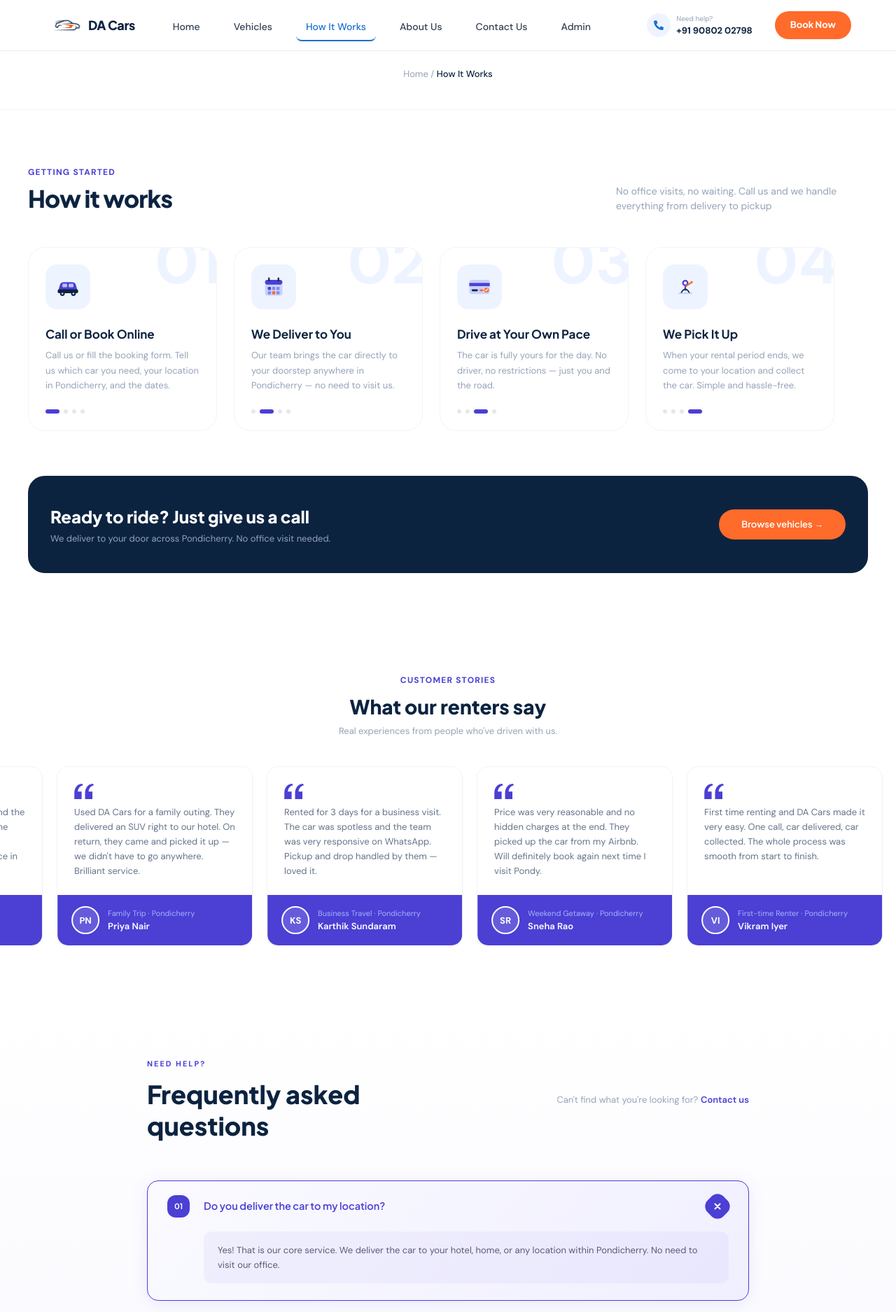
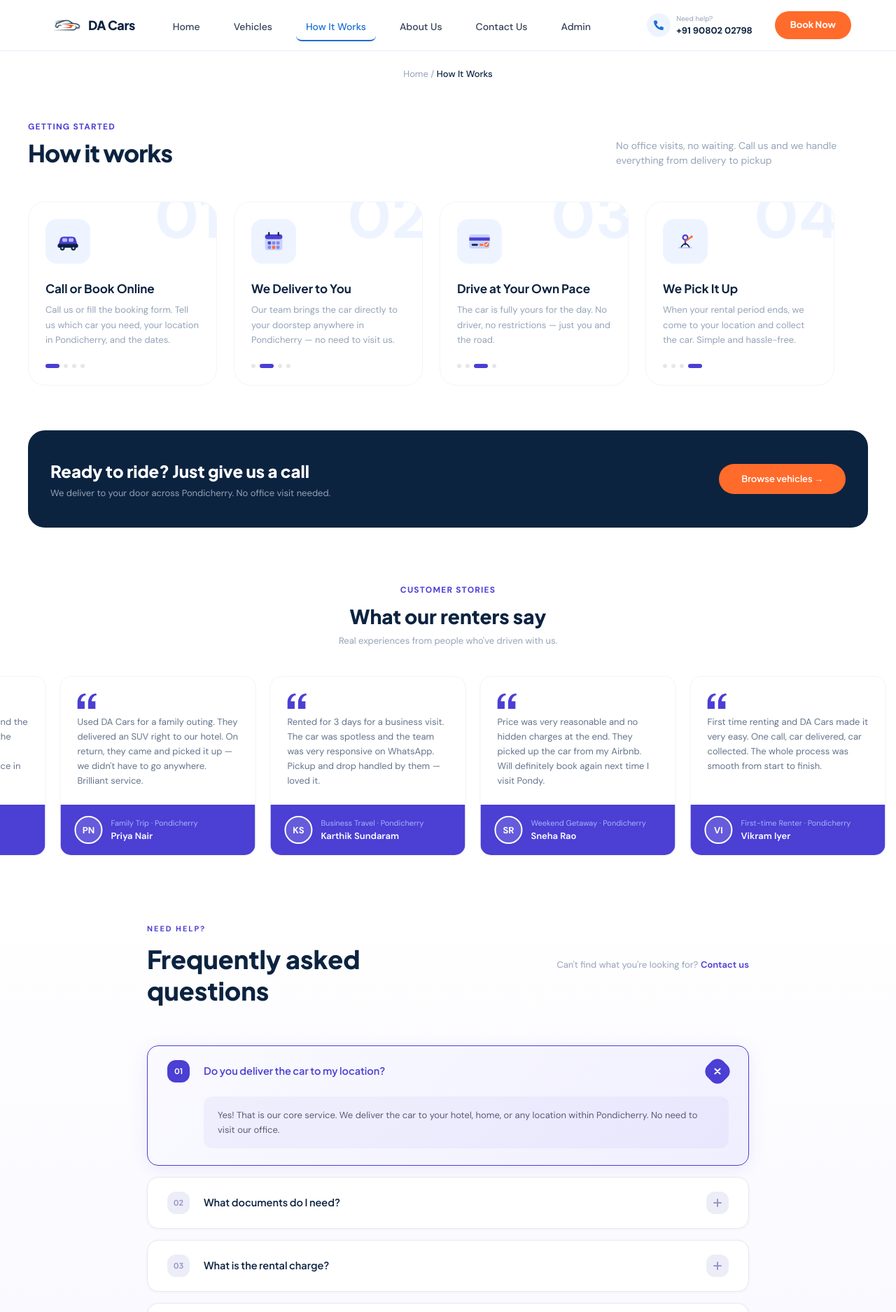
Before and after one commit to Sarathadevi-I/car-frontend, a React (Vite) app: page /how-it-works in a window 1280 px wide. Shown: the top 1875 px of the page at 70% size. Built offline with nearby package versions, Linux system fonts and the light colour scheme.

Commit message:
Updated ui v1

```diff
--- a/src/Components/Pages/Homepage.jsx
+++ b/src/Components/Pages/Homepage.jsx
@@ -108,8 +108,8 @@ function Homepage() {
   return (
     <>
       {/* ─── HERO ─── */}
-      <section className="bg-white min-h-screen flex items-center pt-[68px]">
-        <div className="max-w-[1200px] mx-auto px-6 py-16 w-full">
+      <section className="bg-white flex items-center pt-[68px]">
+        <div className="max-w-[1200px] mx-auto px-6 pt-16 pb-6 md:pb-8 w-full">
           <motion.div
             initial={{ opacity: 0, y: -12 }}
             animate={{ opacity: 1, y: 0 }}
@@ -331,10 +331,10 @@ function Homepage() {
       </section>
 
       {/* ─── WHY CHOOSE US ─── */}
-      <section className="py-16 md:py-20 bg-white">
+      <section className="pt-8 pb-6 md:pt-10 md:pb-8 bg-white">
         <div className="max-w-6xl mx-auto px-6">
           <motion.div
-            className="grid grid-cols-1 sm:grid-cols-2 lg:grid-cols-3 gap-12 lg:gap-16"
+            className="grid grid-cols-1 sm:grid-cols-2 lg:grid-cols-3 gap-10 sm:gap-12 lg:gap-16"
             variants={staggerParent}
             initial="hidden"
             whileInView="show"
@@ -362,7 +362,7 @@ function Homepage() {
       </section>
 
       {/* ─── HOW IT WORKS ─── */}
-      <section className="py-10 md:py-14 bg-white">
+      <section className="pt-6 pb-10 md:pt-8 md:pb-14 bg-white">
         <div className="max-w-7xl mx-auto px-6">
           <div className="grid lg:grid-cols-2 gap-12 lg:gap-20 items-center">
             <Reveal variant={fadeLeft} className="relative">
--- a/src/Components/Pages/HowItWorks.jsx
+++ b/src/Components/Pages/HowItWorks.jsx
@@ -160,7 +160,7 @@ export default function HowItWorks() {
         initial={{ opacity: 0 }}
         animate={{ opacity: 1 }}
         transition={{ duration: 0.4 }}
-        className="pt-24 pb-10 px-6 text-center border-b border-slate-100"
+        className="pt-24 pb-4 md:pb-6 px-6 text-center"
       >
         <p className="text-[13px] text-slate-400">
           Home / <span className="text-[#0C2340] font-medium">How It Works</span>
@@ -168,7 +168,7 @@ export default function HowItWorks() {
       </motion.div>
 
       {/* ── How It Works ── */}
-      <div className="py-20 px-6">
+      <div className="pt-6 pb-10 md:pt-8 md:pb-12 px-6">
         <div className="max-w-[1200px] mx-auto">
 
           <motion.div
@@ -267,7 +267,7 @@ export default function HowItWorks() {
       </div>
 
       {/* ── Reviews Infinite Marquee ── */}
-      <div className="py-16 bg-white">
+      <div className="pt-6 pb-10 md:pt-8 md:pb-12 bg-white">
         <motion.div
           initial={{ opacity: 0, y: 16 }}
           whileInView={{ opacity: 1, y: 0 }}
@@ -342,7 +342,7 @@ export default function HowItWorks() {
       </div>
 
       {/* ── FAQ ── */}
-      <div className="py-24 px-6" style={{ background: "linear-gradient(180deg, #fff 0%, #F5F5FF 100%)" }}>
+      <div className="pt-10 pb-12 md:pt-12 md:pb-16 px-6" style={{ background: "linear-gradient(180deg, #fff 0%, #F5F5FF 100%)" }}>
         <div className="max-w-[860px] mx-auto">
 
           <motion.div
```
